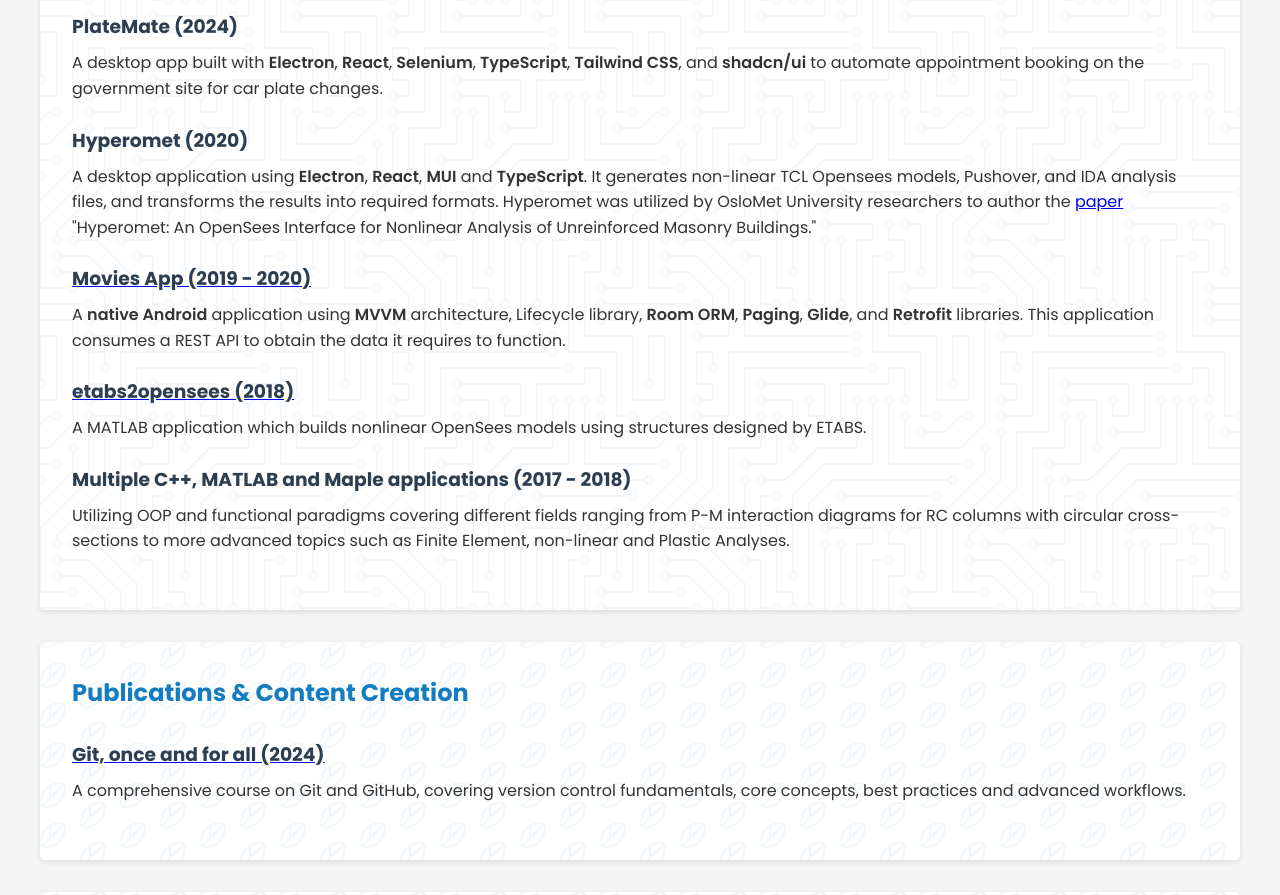
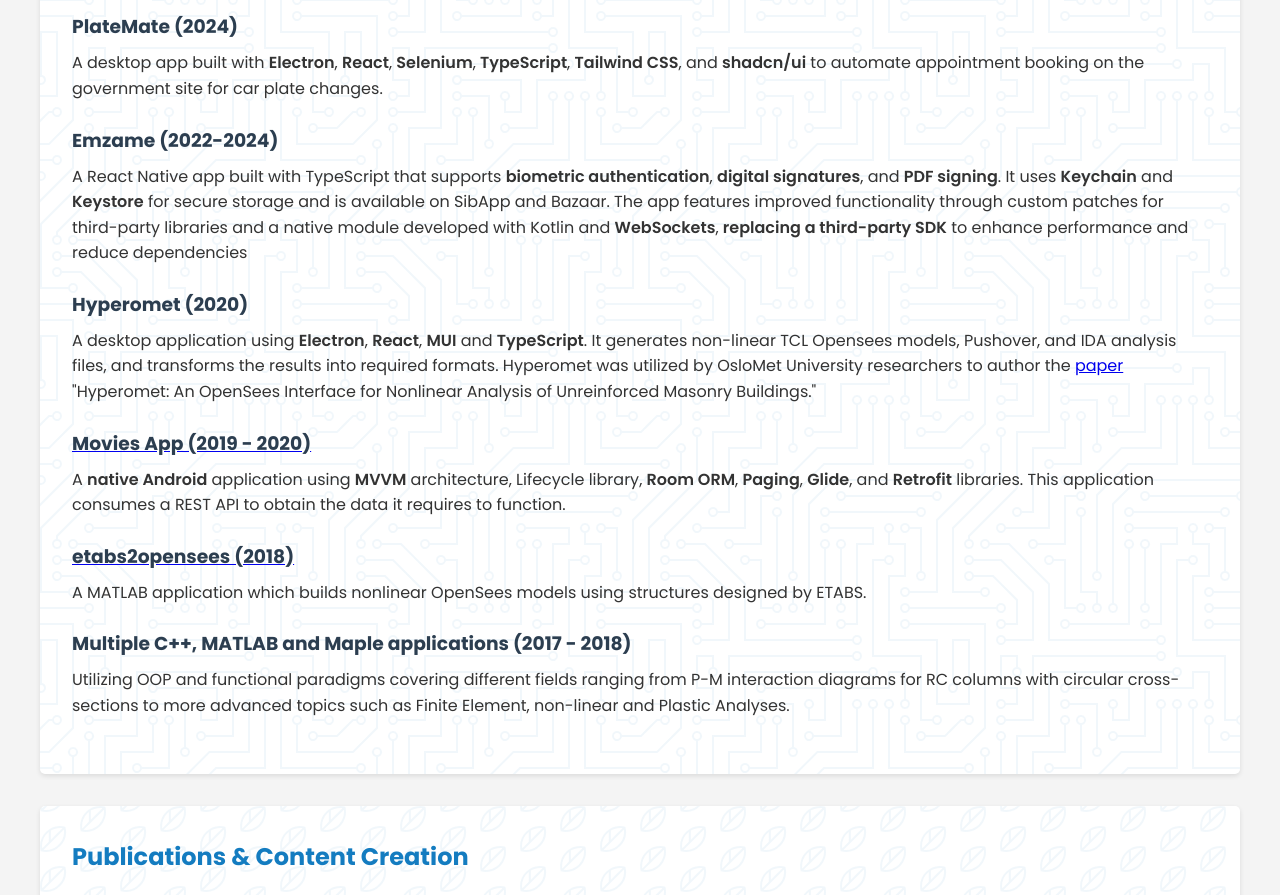
Before and after one commit to AminDannak/AminDannak.github.io, a plain HTML site: page index.html in a window 1280 px wide. Shown: the part 1600-2495 px from the top of the page. Drawn offline with Linux system fonts and the light colour scheme.

Commit message:
feat: add emzame to projects

```diff
--- a/index.html
+++ b/index.html
@@ -313,6 +313,10 @@
                 <p>A desktop app built with <strong>Electron</strong>, <strong>React</strong>, <strong>Selenium</strong>, <strong>TypeScript</strong>, <strong>Tailwind CSS</strong>, and <strong>shadcn/ui</strong> to automate appointment booking on the government site for car plate changes.</p>
             </div>
             <div class="project-item">
+                <h3>Emzame (2022-2024)</h3>
+                <p>A React Native app built with TypeScript that supports <strong>biometric authentication</strong>, <strong>digital signatures</strong>, and <strong>PDF signing</strong>. It uses <strong>Keychain</strong> and <strong>Keystore</strong> for secure storage and is available on SibApp and Bazaar. The app features improved functionality through custom patches for third-party libraries and a native module developed with Kotlin and <strong>WebSockets</strong>, <strong>replacing a third-party SDK</strong> to enhance performance and reduce dependencies</p>
+            </div>
+            <div class="project-item">
                 <h3>Hyperomet (2020)</h3>
                 <p>A desktop application using <strong>Electron</strong>, <strong>React</strong>, <strong>MUI</strong> and <strong>TypeScript</strong>. It generates non-linear TCL Opensees models, Pushover, and IDA analysis files, and transforms the results into required formats.
                     Hyperomet was utilized by OsloMet University researchers to author the <a href="https://www.sciencedirect.com/science/article/pii/S2352711022001480" target="_blank">paper</a>
```
